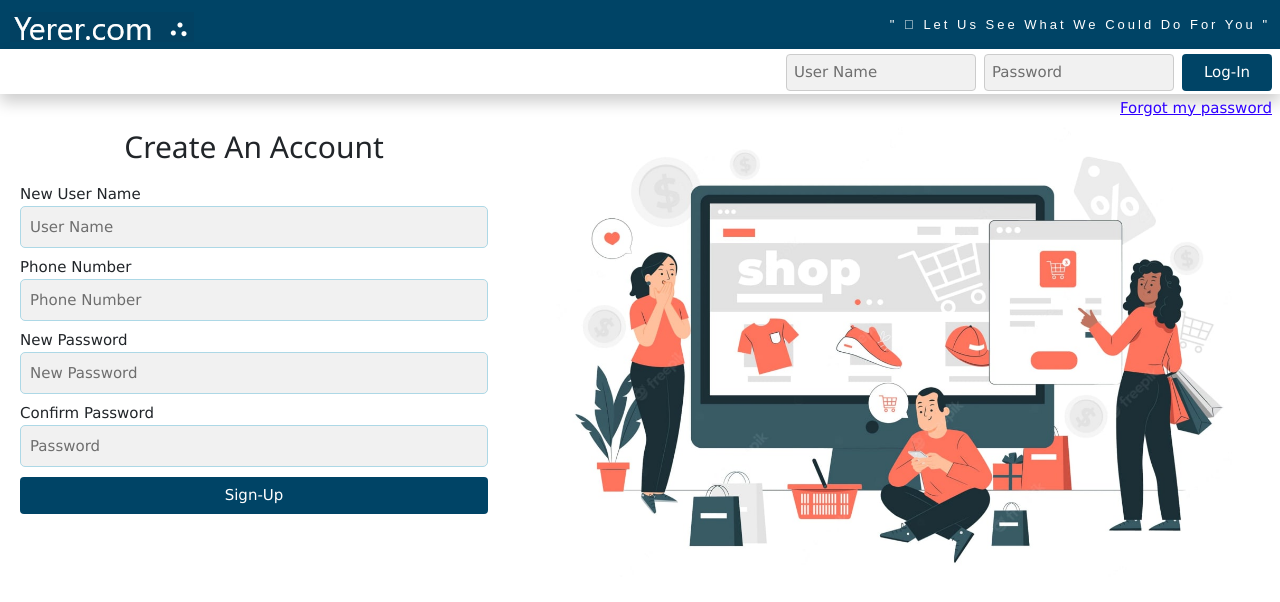
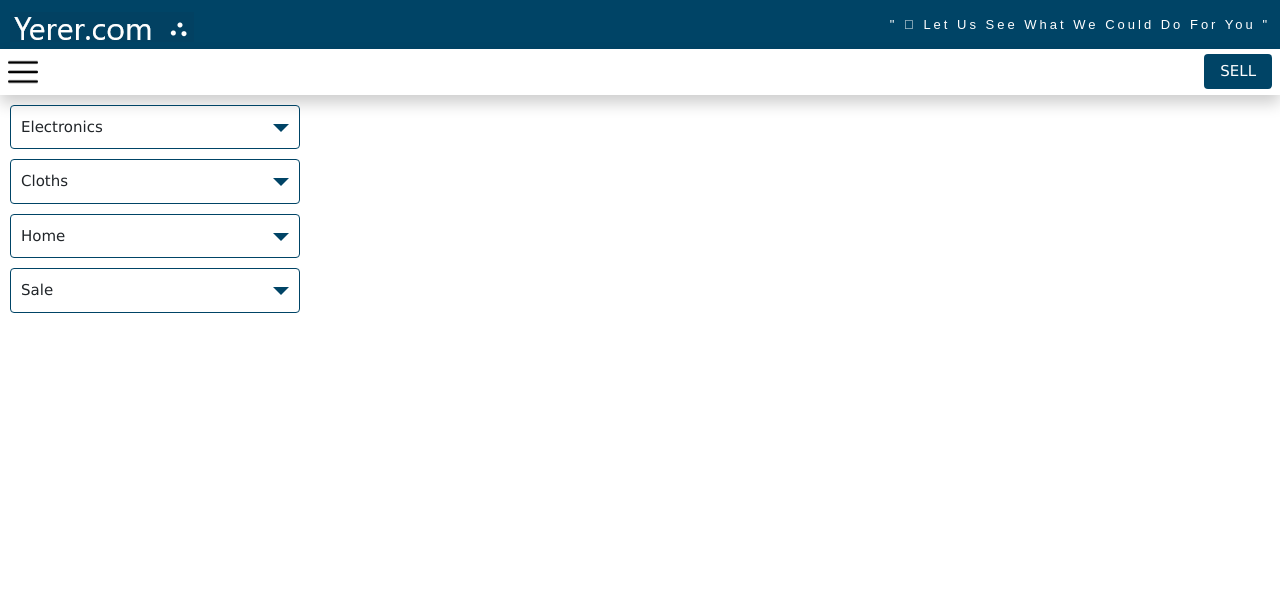
Before and after one commit to Yerer101/Yerer-Ecommerce, a React (Create React App) app: page / in a window 1280 px wide. Shown: the top 602 px of the page. Built offline with nearby package versions, Linux system fonts and the light colour scheme.

Commit message:
working on the buyer page

```diff
--- a/src/App.js
+++ b/src/App.js
@@ -15,12 +15,11 @@
       <Layout>
         <React.Fragment>
           <Routes>
-            <Route element={<ProtectedRoutes />}>
-              <Route path="/Sale" element={<Sale />} />
-              <Route path="/Verifier" element={<Verifier />} />
-            </Route>
-            <Route path="/Buy" element={<Buy />} />
-            <Route path="/" element={<Home />} />
+            <Route element={<ProtectedRoutes />}> </Route>
+            <Route path="/Sale" element={<Sale />} />
+            <Route path="/Verifier" element={<Verifier />} />
+            <Route path="/Home" element={<Home />} />
+            <Route path="/" element={<Buy />} />
             <Route path="*" element={<PageNotFound />} />
           </Routes>
         </React.Fragment>
--- /dev/null
+++ b/src/component/ItemList/ItemList.css
@@ -0,0 +1,38 @@
+.ul-container {
+
+    width: 310px;
+}
+
+ul {
+    list-style-type: none;
+    margin: 0;
+    padding: 0;
+    cursor: pointer;
+}
+
+li {
+    margin: 10px;
+    padding: 10px;
+    border: 1px solid var(--ye-back);
+    border-radius: 4px;
+}
+
+li:hover {
+    /* color: var(--ye-text); */
+    background-color: var(--ye-back);
+    background-color: rgb(179, 255, 179);
+}
+
+li span {
+    float: right;
+    margin-top: 8px;
+}
+
+
+.arrow-down {
+    width: 0;
+    height: 0;
+    border-left: 8px solid transparent;
+    border-right: 8px solid transparent;
+    border-top: 8px solid var(--ye-back);
+}
--- /dev/null
+++ b/src/component/ItemList/ItemList.js
@@ -0,0 +1,19 @@
+import React from "react";
+import List from "./List";
+import "./ItemList.css";
+import ItemListTemplate from "./ItemListTemplate";
+
+const ItemList = () => {
+  const itemList = List.map((item, index) => {
+    // return <ItemListTemplate key={index} value={item.name} />;
+    return (
+      <div key={index}>
+        <ItemListTemplate values={item} />
+      </div>
+    );
+  });
+
+  return <div>{itemList}</div>;
+};
+
+export default ItemList;
--- /dev/null
+++ b/src/component/ItemList/ItemListTemplate.js
@@ -0,0 +1,17 @@
+import React from "react";
+
+const ItemListTemplate = ({ values }) => {
+  // console.log(values);
+  return (
+    <div className="ul-container">
+      <ul>
+        <li>
+          {values.name}
+          <span className="arrow-down"></span>
+        </li>
+      </ul>
+    </div>
+  );
+};
+
+export default ItemListTemplate;
--- /dev/null
+++ b/src/component/ItemList/List.js
@@ -0,0 +1,20 @@
+const categoriesList = [
+  {
+    name: "Electronics",
+    items: ["Phone", "Laptop", "Tablet"],
+  },
+  {
+    name: "Cloths",
+    items: ["Girl Cloth", "Boy Cloths", "Guy Cloths", "Women Cloths"],
+  },
+  {
+    name: "Home",
+    items: ["Girl Cloth", "Boy Cloths", "Guy Cloths", "Women Cloths"],
+  },
+  {
+    name: "Sale",
+    items: ["Girl Cloth", "Boy Cloths", "Guy Cloths", "Women Cloths"],
+  },
+];
+
+export default categoriesList;
--- a/src/pages/Buy.js
+++ b/src/pages/Buy.js
@@ -1,9 +1,44 @@
-import React from "react";
+import React, { useState } from "react";
+import "./style.css";
+import { Navigate } from "react-router-dom";
+import Navbar from "../hoc/Navbar/Navbar";
+import ItemList from "../component/ItemList/ItemList";
+import sidebar from "../assets/sidebar.png";
 
 export const Buy = () => {
-  return (
+  const [sell, setSell] = useState(false);
+  const [barClicked, setBarClicked] = useState(false);
+
+  const navigateToHome = () => {
+    setSell(true);
+  };
+
+  const clickHandler = () => {
+    console.log("e", barClicked);
+    if (barClicked) {
+      setBarClicked(false);
+    } else {
+      setBarClicked(true);
+    }
+  };
+
+  return sell ? (
+    <Navigate to="/home" />
+  ) : (
     <div>
-      <p>Buy</p>
+      <Navbar>
+        <div className="nav-container">
+          <span onClick={() => clickHandler()}>
+            <img src={sidebar} className="images" />
+          </span>
+          <button className=" btn-sell" onClick={() => navigateToHome()}>
+            SELL
+          </button>
+        </div>
+      </Navbar>
+      <div className={`itemlist-container ${barClicked}?"show":""`}>
+        <ItemList />
+      </div>
     </div>
   );
 };
--- /dev/null
+++ b/src/pages/style.css
@@ -0,0 +1,55 @@
+/* buy page*/
+.nav-container {
+    display: flex;
+}
+
+.btn-sell {
+    color: var(--ye-text);
+    background-color: var(--ye-back);
+    margin-top: 5px;
+    margin-right: 8px;
+    margin-bottom: 3px;
+    margin-left: 8px;
+    border-radius: 4px;
+    border: none;
+    display: inline-block;
+    outline: 0;
+    padding: 6px 16px;
+    vertical-align: middle;
+    overflow: hidden;
+    text-align: center;
+    text-decoration: none !important;
+    margin-left: auto;
+    order: 2;
+}
+
+.btn-sell:hover {
+    box-shadow: 0 8px 16px 0 rgba(0, 0, 0, 0.2), 0 6px 20px 0 rgba(0, 0, 0, 0.19);
+    background-color: rgb(0, 0, 0)
+}
+
+.images {
+    width: 30px;
+    margin: 0 8px;
+    margin-top: 8px;
+    cursor: pointer;
+}
+
+.itemlist-container {
+    display: none;
+}
+
+.show {
+    display: inline;
+}
+
+
+@media only screen and (min-width: 1024px) {
+    .itemlist-container {
+        display: inline;
+    }
+
+    .lines {
+        display: none;
+    }
+}
```
Also changed, not shown: src/assets/sidebar.png (added), src/css/w3.css, src/sidebar.png (added).
